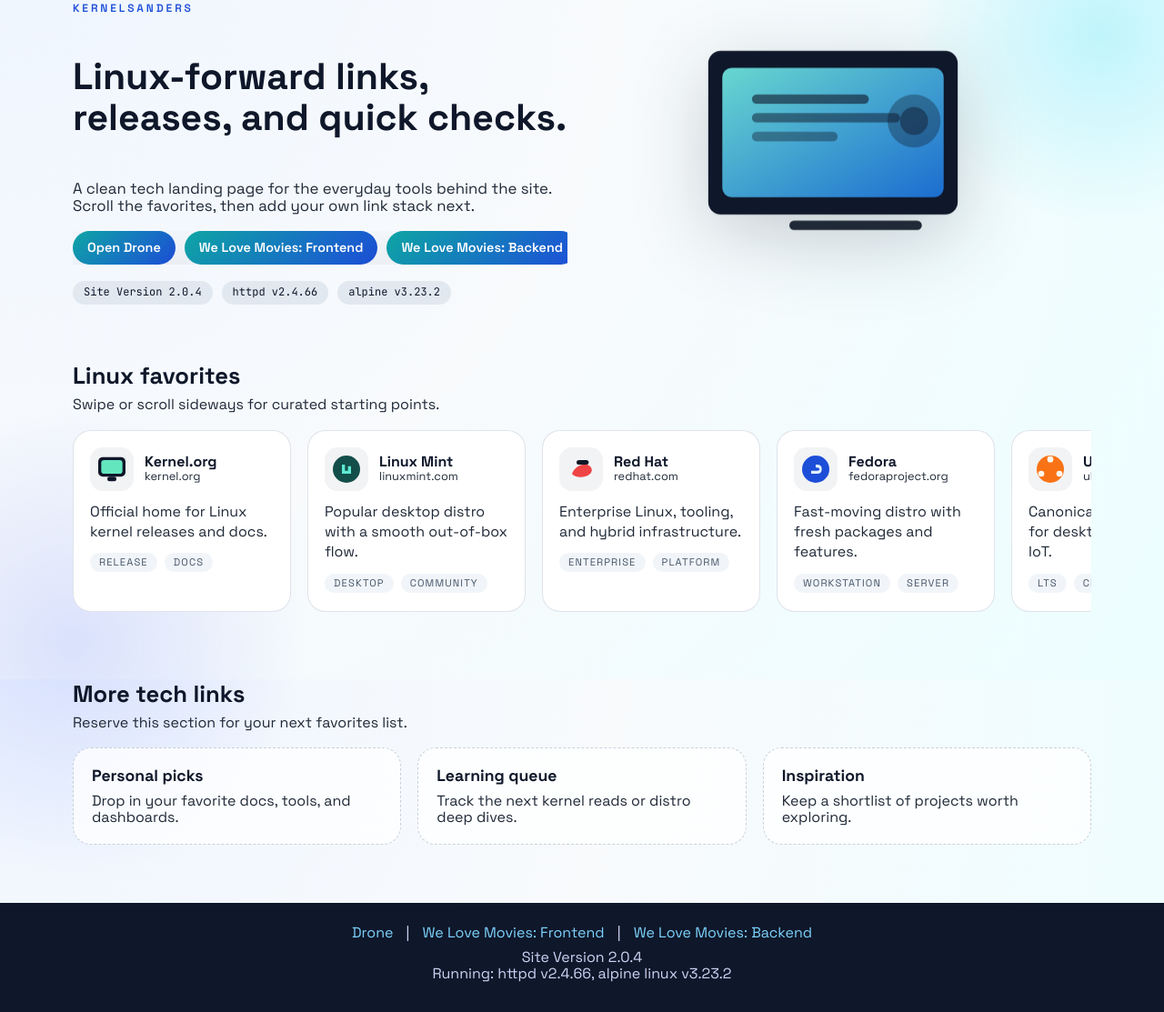
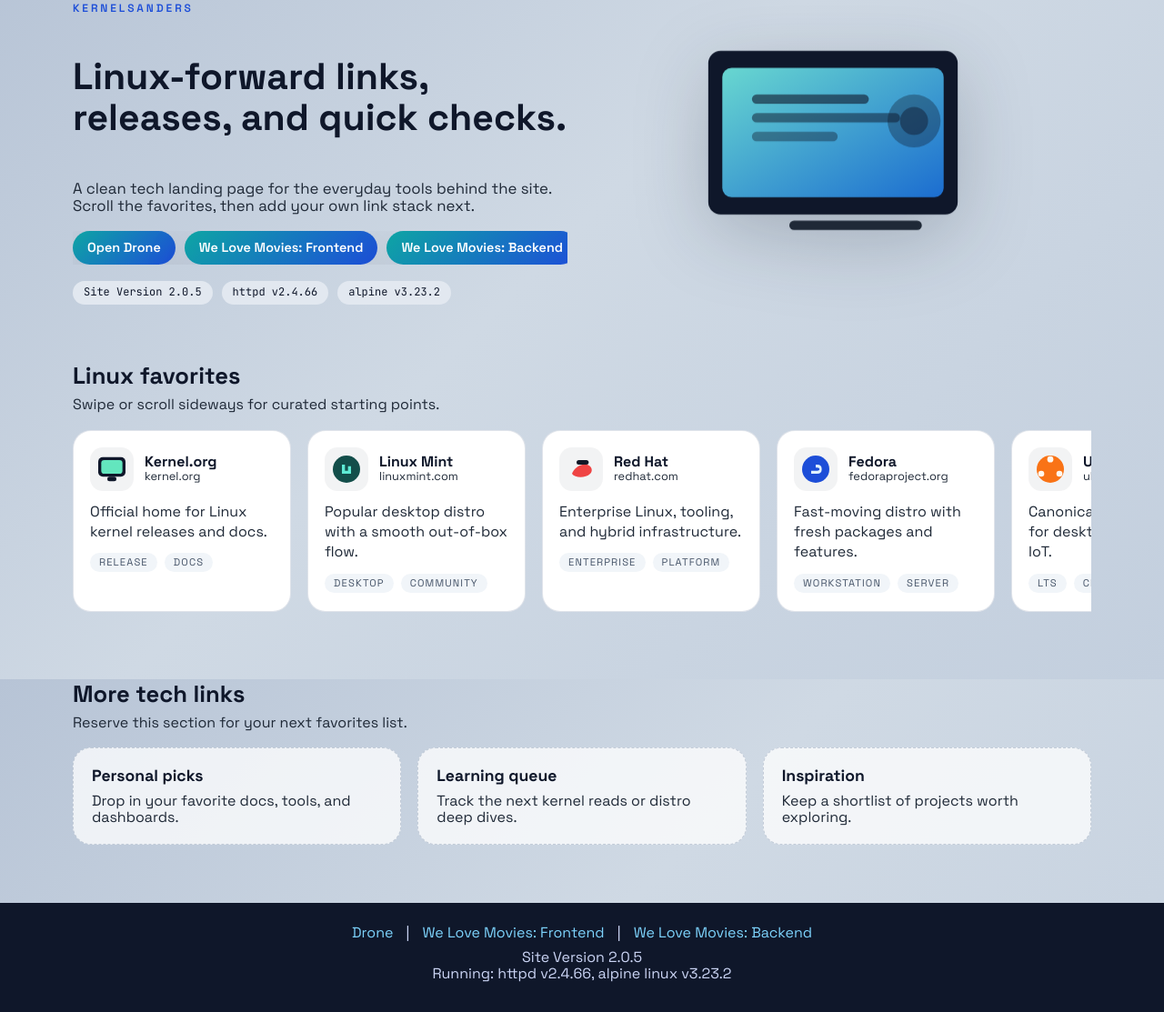
Before and after one commit to kernel528/www.kernelsanders.biz, a website: page htdocs/index.html in a window 1280 px wide. Shown: the part 53-1166 px from the top of the page at 91% size. Drawn offline with nearby package versions, Linux system fonts and the light colour scheme.

Commit message:
Darkened background gradient and removed glow accents.

```diff
--- a/htdocs/index.html
+++ b/htdocs/index.html
@@ -13,7 +13,7 @@
             rel="stylesheet"
             href="https://fonts.googleapis.com/css2?family=JetBrains+Mono:wght@400;600&family=Space+Grotesk:wght@400;600;700&display=swap"
     />
-    <link href="style.css?v=2.0.4" rel="stylesheet" type="text/css" />
+    <link href="style.css?v=2.0.5" rel="stylesheet" type="text/css" />
 </head>
 <body>
 <div class="wrapper">
@@ -37,8 +37,8 @@
                     </a>
                 </div>
                 <div class="status-row">
-                    <a class="chip version-chip" href="https://github.com/kernel528/www.kernelsanders.biz/releases/tag/2.0.4" target="_blank" rel="noopener noreferrer">
-                        Site Version 2.0.4
+                    <a class="chip version-chip" href="https://github.com/kernel528/www.kernelsanders.biz/releases/tag/2.0.5" target="_blank" rel="noopener noreferrer">
+                        Site Version 2.0.5
                     </a>
                     <span class="chip">httpd v2.4.66</span>
                     <span class="chip">alpine v3.23.2</span>
@@ -202,8 +202,8 @@
             <a href="https://kernel528-welovemovies.onrender.com/">We Love Movies: Backend</a>
         </nav>
         <p>
-            <a class="version-link" href="https://github.com/kernel528/www.kernelsanders.biz/releases/tag/2.0.4" target="_blank" rel="noopener noreferrer">
-                Site Version 2.0.4
+            <a class="version-link" href="https://github.com/kernel528/www.kernelsanders.biz/releases/tag/2.0.5" target="_blank" rel="noopener noreferrer">
+                Site Version 2.0.5
             </a>
         </p>
         <p>Running: httpd v2.4.66, alpine linux v3.23.2</p>
--- a/htdocs/style.css
+++ b/htdocs/style.css
@@ -22,7 +22,7 @@ html, body {
 body {
     display: flex;
     flex-direction: column;
-    background: radial-gradient(circle at top left, #eff6ff, #f8fafc 45%, #ecfeff 100%);
+    background: linear-gradient(135deg, #b7c4d6 0%, #cfd9e4 45%, #c3cfde 100%);
     color: var(--ink);
     font-family: "Space Grotesk", "Segoe UI", Tahoma, Geneva, Verdana, sans-serif;
     position: relative;
@@ -36,13 +36,13 @@ body::after {
     z-index: -1;
     border-radius: 999px;
     filter: blur(0);
-    opacity: 0.35;
+    opacity: 0;
 }
 
 body::before {
     width: 420px;
     height: 420px;
-    background: radial-gradient(circle, #67e8f9, transparent 70%);
+    background: radial-gradient(circle, #94a3b8, transparent 70%);
     top: -120px;
     right: -140px;
 }
@@ -50,7 +50,7 @@ body::before {
 body::after {
     width: 520px;
     height: 520px;
-    background: radial-gradient(circle, #a5b4fc, transparent 70%);
+    background: radial-gradient(circle, #94a3b8, transparent 70%);
     bottom: -220px;
     left: -180px;
 }
```
Also changed, not shown: VERSION.md (+1 -0 lines).
